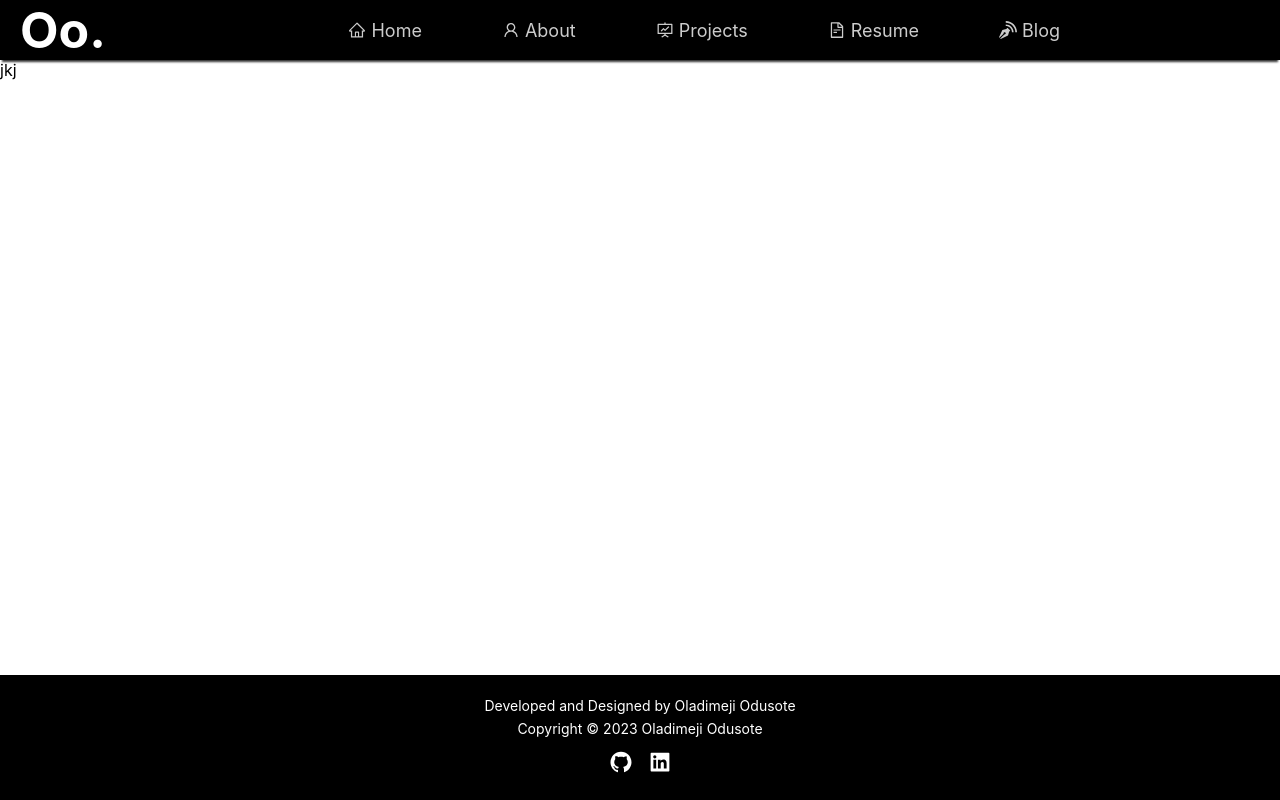
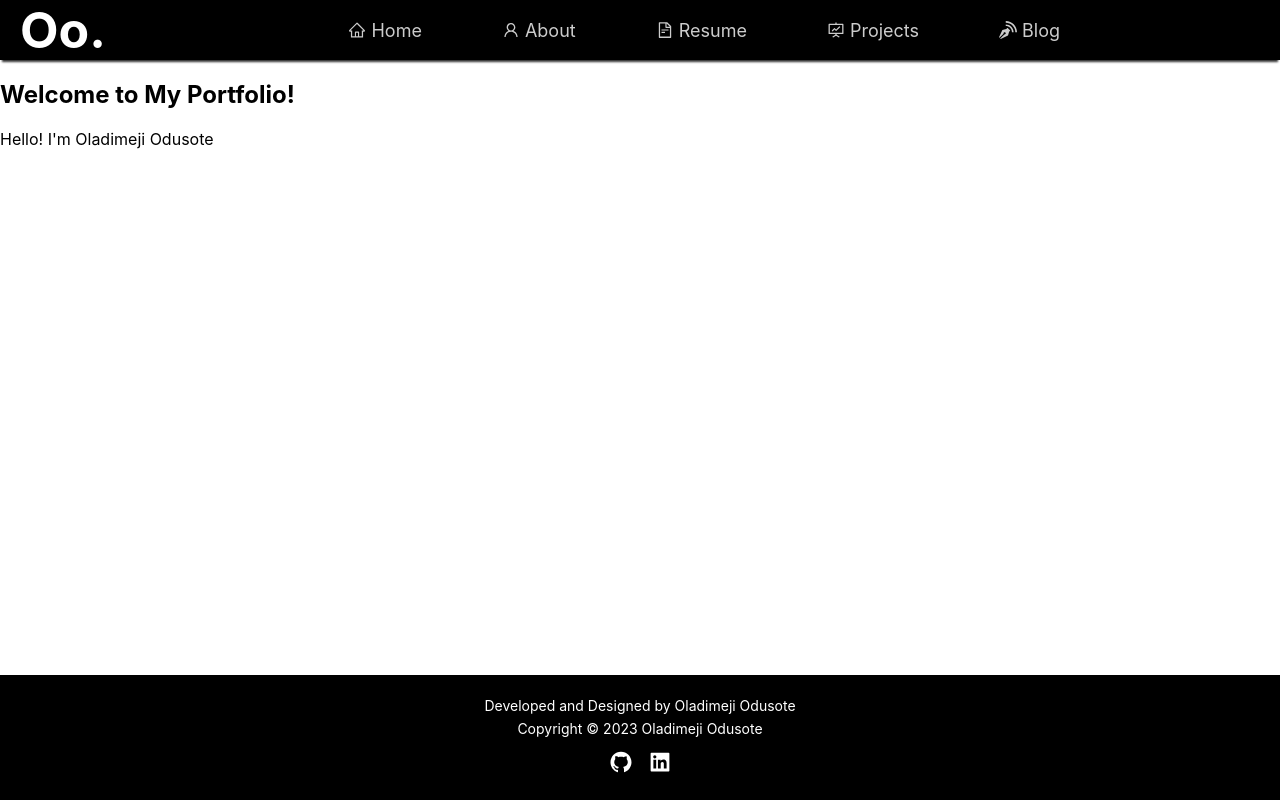
Before and after one commit to oladimejitaiwoodusote/Portfolio-Project, a React (Create React App) app in the folder portfolio-project/: page / in a window 1280 px wide. Built offline with nearby package versions, Linux system fonts and the light colour scheme.

Commit message:
Home page v0

```diff
--- a/portfolio-project/src/App.js
+++ b/portfolio-project/src/App.js
@@ -2,6 +2,7 @@ import './App.css';
 import {Routes, Route} from 'react-router-dom'
 import Navbar from './components/Navbar';
 import Footer from './components/Footer'
+import Home from './components/Home'
 
 
 function App() {
@@ -9,7 +10,9 @@ function App() {
     <div className='App'>
       <Navbar/>
       <div className='App-content'>
-        jkj
+          <Routes>
+             <Route path="/" element={<Home/>}/>
+          </Routes>
       </div>
       <Footer/>
     </div>
--- /dev/null
+++ b/portfolio-project/src/components/Home.js
@@ -0,0 +1,17 @@
+import React from 'react'
+
+function Home() {
+  return (
+    <div className='home'>
+        <section className='about-me'>
+            <h2>Welcome to My Portfolio!</h2>
+            <p>
+                Hello! I'm Oladimeji Odusote
+            </p>
+
+        </section>
+    </div>
+  )
+}
+
+export default Home
--- a/portfolio-project/src/components/Navbar.js
+++ b/portfolio-project/src/components/Navbar.js
@@ -11,17 +11,17 @@ function Navbar() {
             <span className='navabar-logo'>Oo.</span>
          </div>
          <div className="navbar_icons">
-            <NavLink className="navbar_link" to="/main_feed" activeClassName="active-link">
+            <NavLink className="navbar_link" to="/" activeClassName="active-link">
                 <AiOutlineHome/> Home
             </NavLink>
             <NavLink className="navbar_link" to="/about" activeClassName="active-link">
                 <AiOutlineUser/> About
             </NavLink>
+            <NavLink className="navbar_link" to="/resume" activeClassName="active-link">
+                <AiOutlineFileText/> Resume
+            </NavLink>
             <NavLink className="navbar_link" to="/projects" activeClassName="active-link">
                 <AiOutlineFundProjectionScreen/> Projects
-            </NavLink>
-            <NavLink className="navbar_link" to="/resume" activeClassName="active-link">
-                <AiOutlineFileText/> Resume
             </NavLink>
             <NavLink className="navbar_link" to="/blog" activeClassName="active-link">
                 <ImBlog/> Blog
```
Also changed, not shown: portfolio-project/src/components/Home.css (added).
